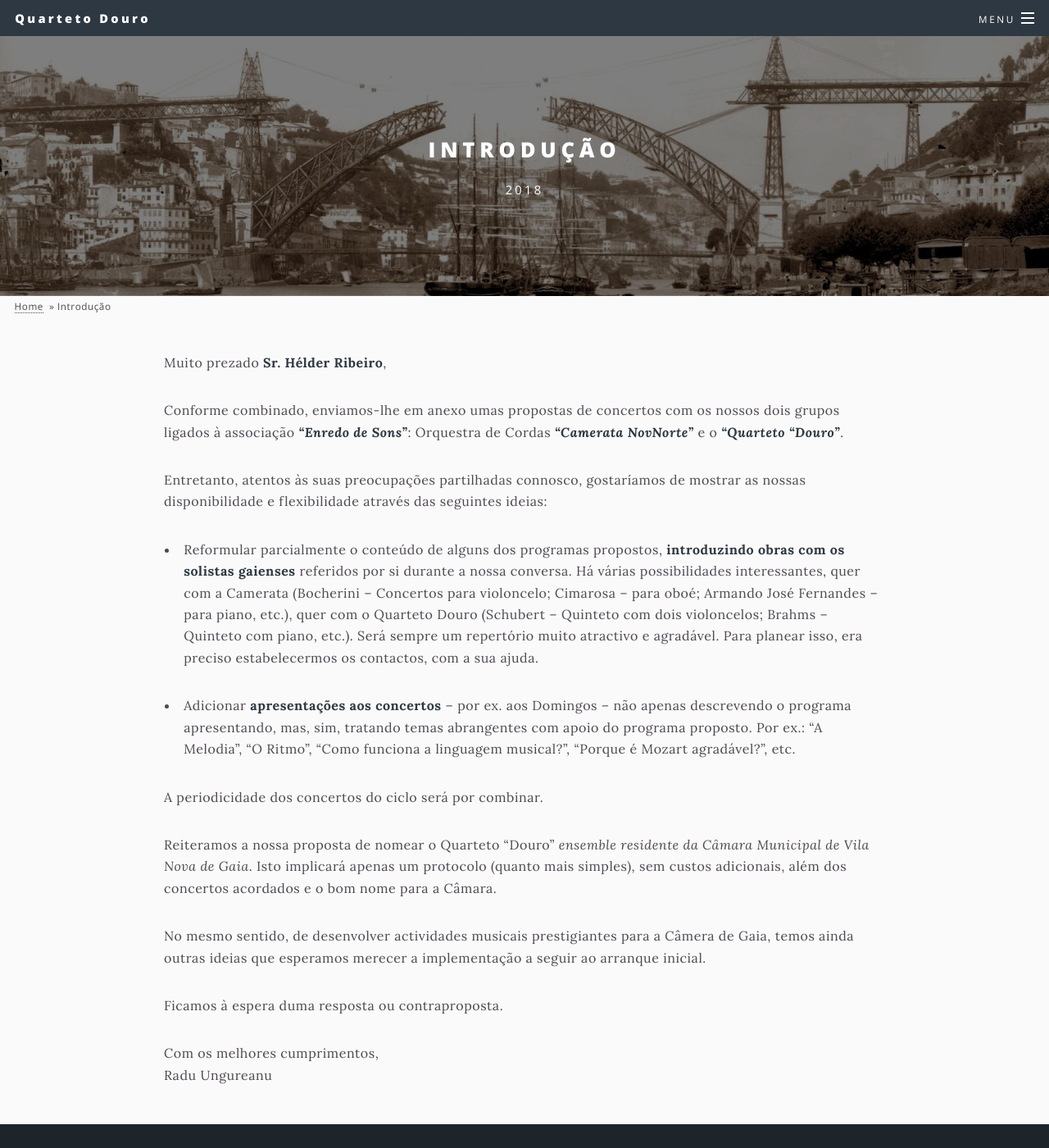
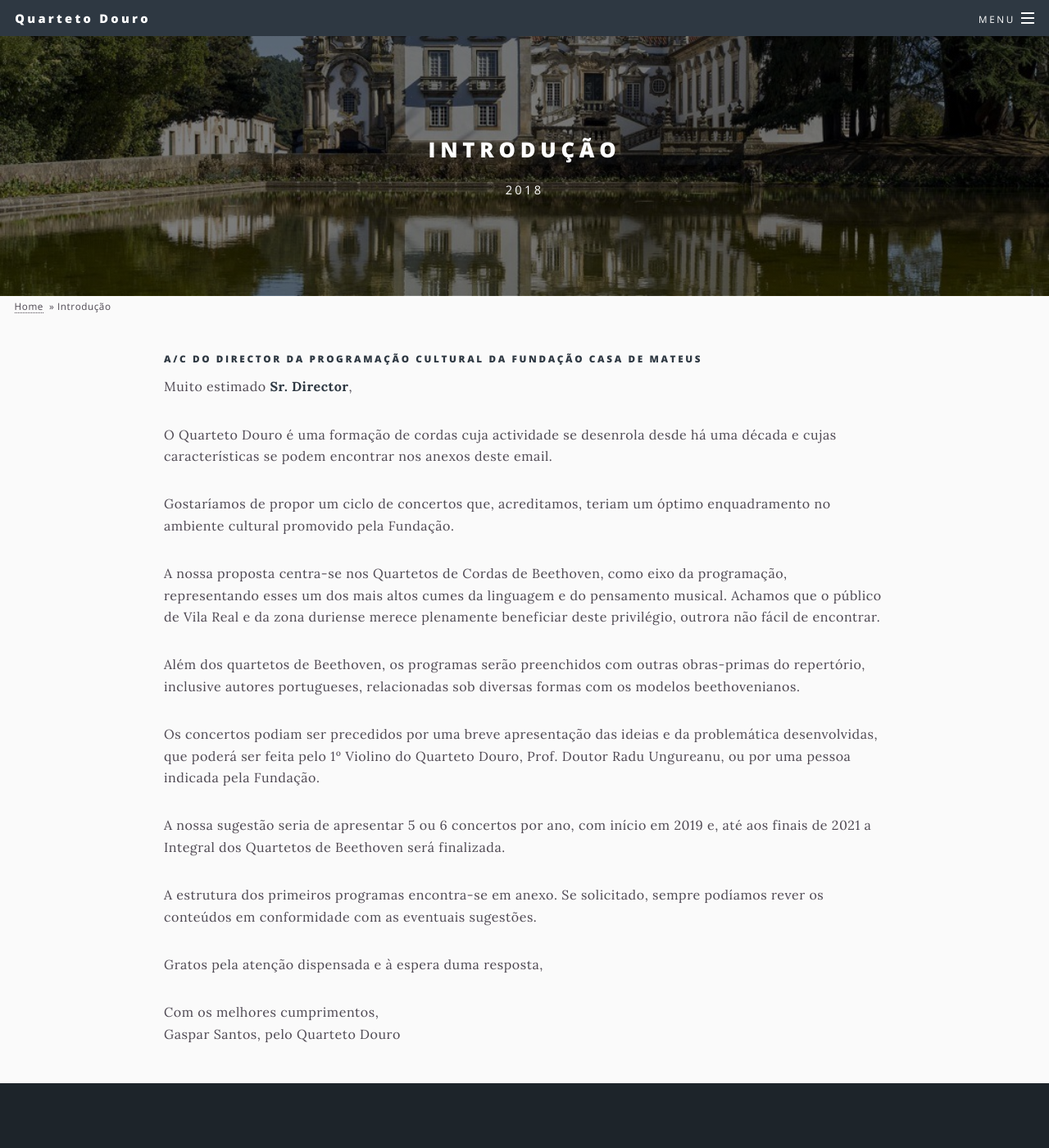
Before and after one commit to ArchGalileu/casamateus, a Jekyll site: the page built from _pages/intro.md, in a window 1280 px wide and 1400 px high. Shown: the whole window at 82% size. Built offline with Jekyll 4.4.1, drawn with Linux system fonts in a browser that asks for light colours.

Commit message:
i fotos, textos e demais info

```diff
--- a/_pages/intro.md
+++ b/_pages/intro.md
@@ -6,26 +6,30 @@ layout: page
 #categories: topics
 excerpt: 2018
 permalink: intro
-background-image: ponte d luis.JPG
-image: ponte d luis.JPG
+background-image: casamateus.jpg
+image: casamateus.jpg
 ---
 
-Muito prezado **Sr. Hélder Ribeiro**,
+##### A/c do Director da programação cultural da Fundação Casa de Mateus
 
-Conforme combinado, enviamos-lhe em anexo umas propostas de concertos com os nossos dois grupos ligados à associação ***“Enredo de Sons”***: Orquestra de Cordas ***“Camerata NovNorte”*** e o ***"Quarteto “Douro”***.
 
-Entretanto, atentos às suas preocupações partilhadas connosco, gostaríamos de mostrar as nossas disponibilidade e flexibilidade através das seguintes ideias:
-- Reformular parcialmente o conteúdo de alguns dos programas propostos, **introduzindo obras com os solistas gaienses** referidos por si durante a nossa conversa. Há várias possibilidades interessantes, quer com a Camerata (Bocherini – Concertos para violoncelo; Cimarosa – para oboé; Armando José Fernandes – para piano, etc.), quer com o Quarteto Douro (Schubert – Quinteto com dois violoncelos; Brahms – Quinteto com piano, etc.). Será sempre um repertório muito atractivo e agradável. Para planear isso, era preciso estabelecermos os contactos, com a sua ajuda.
+Muito estimado **Sr. Director**,
 
-- Adicionar **apresentações aos concertos** – por ex. aos Domingos – não apenas descrevendo o programa apresentando, mas, sim, tratando temas abrangentes com apoio do programa proposto. Por ex.: “A Melodia”, “O Ritmo”, “Como funciona a linguagem musical?”, “Porque é Mozart agradável?”, etc.
+O Quarteto Douro é uma formação de cordas cuja actividade se desenrola desde há uma década e cujas características se podem encontrar nos anexos deste email.
 
-A periodicidade dos concertos do ciclo será por combinar.
+Gostaríamos de propor um ciclo de concertos que, acreditamos, teriam um óptimo enquadramento no ambiente cultural promovido pela Fundação.
 
-Reiteramos a nossa proposta de nomear o Quarteto “Douro” *ensemble residente da Câmara Municipal de Vila Nova de Gaia*. Isto implicará apenas um protocolo (quanto mais simples), sem custos adicionais, além dos concertos acordados e o bom nome para a Câmara.
+A nossa proposta centra-se nos Quartetos de Cordas de Beethoven, como eixo da programação, representando esses um dos mais altos cumes da linguagem e do pensamento musical. Achamos que o público de Vila Real e da zona duriense merece plenamente beneficiar deste privilégio, outrora não fácil de encontrar.
 
-No mesmo sentido, de desenvolver actividades musicais prestigiantes para a Câmera de Gaia, temos ainda outras ideias que esperamos merecer a implementação a seguir ao arranque inicial.
+Além dos quartetos de Beethoven, os programas serão preenchidos com outras obras-primas do repertório, inclusive autores portugueses, relacionadas sob diversas formas com os modelos beethovenianos.
 
-Ficamos à espera duma resposta ou contraproposta.
+Os concertos podiam ser precedidos por uma breve apresentação das ideias e da problemática desenvolvidas, que poderá ser feita pelo 1º Violino do Quarteto Douro, Prof. Doutor Radu Ungureanu, ou por uma pessoa indicada pela Fundação.
+
+A nossa sugestão seria de apresentar 5 ou 6 concertos por ano, com início em 2019 e, até aos finais de 2021 a Integral dos Quartetos de Beethoven será finalizada.
+
+A estrutura dos primeiros programas encontra-se em anexo. Se solicitado, sempre podíamos rever os conteúdos em conformidade com as eventuais sugestões.
+
+Gratos pela atenção dispensada e à espera duma resposta,
 
 Com os melhores cumprimentos,
-Radu Ungureanu
+Gaspar Santos, pelo Quarteto Douro
```
Also changed, not shown: _pages/custo.md (+3 -17 lines), _pages/programa.md (+2 -2 lines), images/beethoven.jpg (added), images/salamateus.jpg (added).
